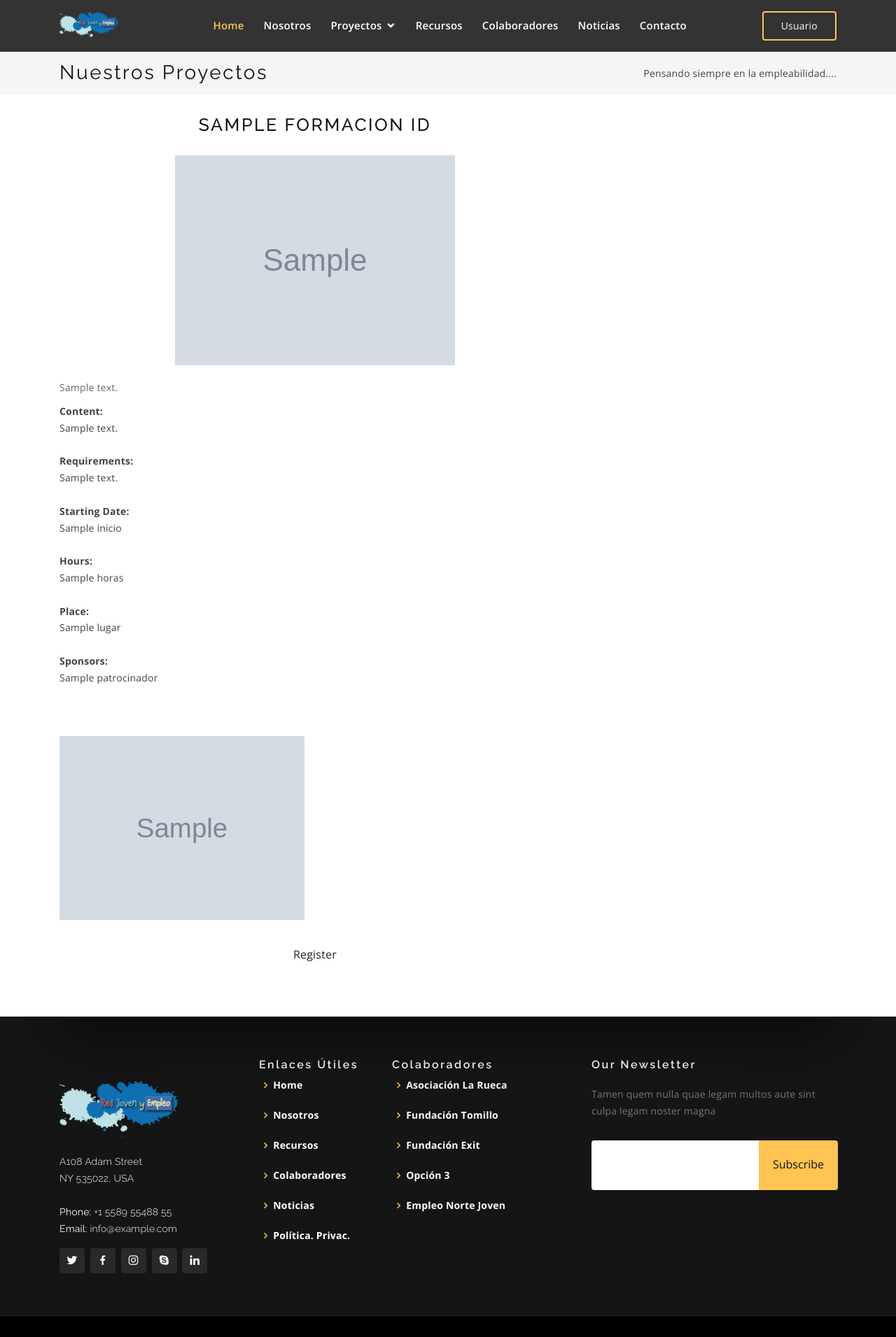
After one commit to karinSalazar/Practicas, a Django app: template templates/aplicacion/proyectoAnual.html in a window 1280 px wide. The commit adds this page. Shown: the whole page at 70% size. Run offline with Django 3.2, Linux system fonts and the light colour scheme; the template is opened without the code that fills it: most values are stand-ins (such as "Sample title", 1, 10 or a date in 2020); grey boxes marked "Sample" are stand-in pictures; some libraries are stand-ins or nearby versions.

Commit message:
Template Proyecto Anual y proyecto Individual
Elaborado la barra menú, y el template a mediass...pero la vista queda....seguimos

```diff
--- a/aplicacion/urls.py
+++ b/aplicacion/urls.py
@@ -10,7 +10,10 @@ from django.conf.urls import url, include
 
 urlpatterns = [
 	path('nosotros/', AboutUs.as_view(), name='nosotros'),
-    path('proyectos/<int:id>', Programa.as_view(), name='proyecto'),
+
+    path('proyectoAnual/<int:id>', ProgramaAnual.as_view(), name='proyectoAnual'),
+    path('proyecto/<int:id>', Programa.as_view(), name='proyecto'),
+
     path('recursos/', Resources.as_view(), name = 'recurso'),
     path('colaboradores/', Partners.as_view(), name = 'colaborador'),
     path('noticias/', Prensa.as_view(), name = 'noticia'),
--- a/aplicacion/views.py
+++ b/aplicacion/views.py
@@ -72,7 +72,7 @@ class ProgramaAnual(ListView):
 
 
     def get_context_data(self, **kwargs):
-        context=super(ProyectoAnual, self).get_context_data(**kwargs)
+        context=super(ProgramaAnual, self).get_context_data(**kwargs)
         parametro = self.kwargs.get('id', None)
         context['proyectos']=Proyecto.objects.all()
         context['anualId']=ProyectoAnual.objects.filter(id=parametro)
@@ -86,7 +86,7 @@ class Programa(ListView):
 
 
     def get_context_data(self, **kwargs):
-        context=super(Proyecto, self).get_context_data(**kwargs)
+        context=super(Programa, self).get_context_data(**kwargs)
         parametro = self.kwargs.get('id', None)
         #context['proyectos']=Proyecto.objects.all()
         context['pro']=Proyecto.objects.filter(id=parametro)
--- a/static/css/style.css
+++ b/static/css/style.css
@@ -1604,3 +1604,5 @@ section {
 .objetfit  img{width: 200px; height: 150px; object-fit: none;}
 .pressname {height: 80px; overflow: hidden;}
 .presstext {height: 180px; overflow: hidden;}
+
+.objetindex  img{width: 300px; height: 200px; object-fit: none;}
--- a/templates/aplicacion/base.html
+++ b/templates/aplicacion/base.html
@@ -60,13 +60,23 @@
         <ul>
           <li><a href="{% url 'inicio' %}">Home</a></li>
           <li id="nos"><a href="{% url 'aplicacion:nosotros'  %}">Nosotros</a></li>
-          <li id="pro"class="drop-down"><a href="">Proyectos</a>
+
+          <li class="drop-down"><a href="">Proyectos</a>
             <ul>
-              {% for prog in proyectos %}
-              <li><a href="{% url 'aplicacion:proyecto' prog.id %}">{{prog.nombreProyecto}}</a></li>
+              {% for pro in anual %}
+                  <li class="drop-down"><a href="{% url 'aplicacion:proyectoAnual' pro.id %}">{{pro.titulo}}</a>
+                    <ul>
+                      {% for promo in project %}
+                        {% if pro.id == promo.proyectoAnual.id %}
+                          <li><a href="{% url 'aplicacion:proyecto' promo.id %}">{{promo.nombreProyecto}}</a></li>
+                        {% endif %}
+                      {% endfor %}
+                    </ul>
+                  </li>
               {% endfor %}
             </ul>
           </li>
+
           <li id="rec"><a href="{% url 'aplicacion:recurso'  %}">Recursos</a></li>
           <li id="col"><a href="{% url 'aplicacion:colaborador'  %}">Colaboradores</a></li>
           <li id="not"><a href="{% url 'aplicacion:noticia'  %}">Noticias</a></li>
--- /dev/null
+++ b/templates/aplicacion/proyectoAnual.html
@@ -0,0 +1,92 @@
+{% extends 'aplicacion/base.html' %}
+{% load static %}
+
+{% block content %}
+
+
+<main id="main">
+
+    <!-- ======= Breadcrumbs ======= -->
+    <section id="breadcrumbs" class="breadcrumbs">
+      <div class="container">
+
+        <div class="d-flex justify-content-between align-items-center">
+          <h2>Nuestros Proyectos</h2>
+          <ol>
+            <li>Pensando siempre en la empleabilidad....</li>
+          </ol>
+        </div>
+
+      </div>
+    </section><!-- End Breadcrumbs -->
+
+
+<div id="page-content">
+        <div class="box-content">
+            <div class="container">
+                <div class="row">
+                    <div class="col-md-8 col-md-offset-2">
+                        <!-----------------Content-------------------->
+                        <article>
+                            <div class="wrap-post"><!--Start Box-->
+                                {% for k in formacionId %}
+                                <div class="entry-header">
+                                    <h1 class="entry-title text-center text-uppercase">{{k.nombrePrograma}}</a></h2>
+                                </div>
+                                <div class="post-thumbnail-wrap">
+                                    <div class="portfolio-box zoom-effect">
+                                        <img src="{{k.imagen.url}}" class="img-responsive text-center" alt="">
+                                    </div>
+                                </div>
+                                <div class="entry-content">
+                                    <p class="text-justify">{{k.descripcion}}</p>
+                                    <dl>
+                                        <dt>Content:</dt>
+                                        {% autoescape off%}
+                                        <dd>{{k.contenido}} </dd>
+                                        {% endautoescape %}<br/>
+                                        <dt>Requirements:</dt>
+                                        {% autoescape off%}
+                                        <dd>{{k.requisitos}}</dd>
+                                        {% endautoescape %}<br/>
+                                        <dt>Starting Date:</dt>
+                                        {% autoescape off%}
+                                        <dd>{{k.inicio}}</dd>
+                                        {% endautoescape %}<br/>
+                                        <dt>Hours:</dt>
+                                        {% autoescape off%}
+                                        <dd>{{k.horas}}</dd>
+                                        {% endautoescape %}<br/>
+                                        <dt>Place:</dt>
+                                        {% autoescape off%}
+                                        <dd>{{k.lugar}}</dd>
+                                        {% endautoescape %}<br/>
+                                        <dt>Sponsors:</dt>
+                                        {% autoescape off%}
+                                        <dd>{{k.patrocinador}}</dd>
+                                        {% endautoescape %}<br/>
+                                    </dl>
+                                    <br/>
+                                </div>
+                                <div class="row">
+                                    {% for p in k.logo.all %}<br>
+                                    <div class="col-md-6 text-center">
+                                        <div class="product"><br>
+                                                <img src="{{p.logo.url}}" class="img-responsive" alt="#">
+                                        </div>
+                                    </div>
+                                    {% endfor %}
+                                </div>
+                                <a class="btn btn-skin btn-block" href="{% url 'tomillo:contact' %}">Register</a>
+
+                            {% endfor %}
+                        </div>
+                    </article>
+                </div>
+            </div>
+            </div>
+        </div>
+    </div>
+
+
+{% endblock content %}
```
Also changed, not shown: templates/aplicacion/proyecto.html (+47 -0 lines), templates/index.html (+14 -5 lines), aplicacion/migrations/0001_initial.py (deleted), static/img/1.jpg (deleted), static/img/2.jpg (deleted), static/img/3.jpg (deleted), static/img/4.jpg (deleted), static/img/5.jpg (deleted), static/img/6.jpg (deleted), static/img/7.jpg (deleted), static/img/8.jpg (deleted).
